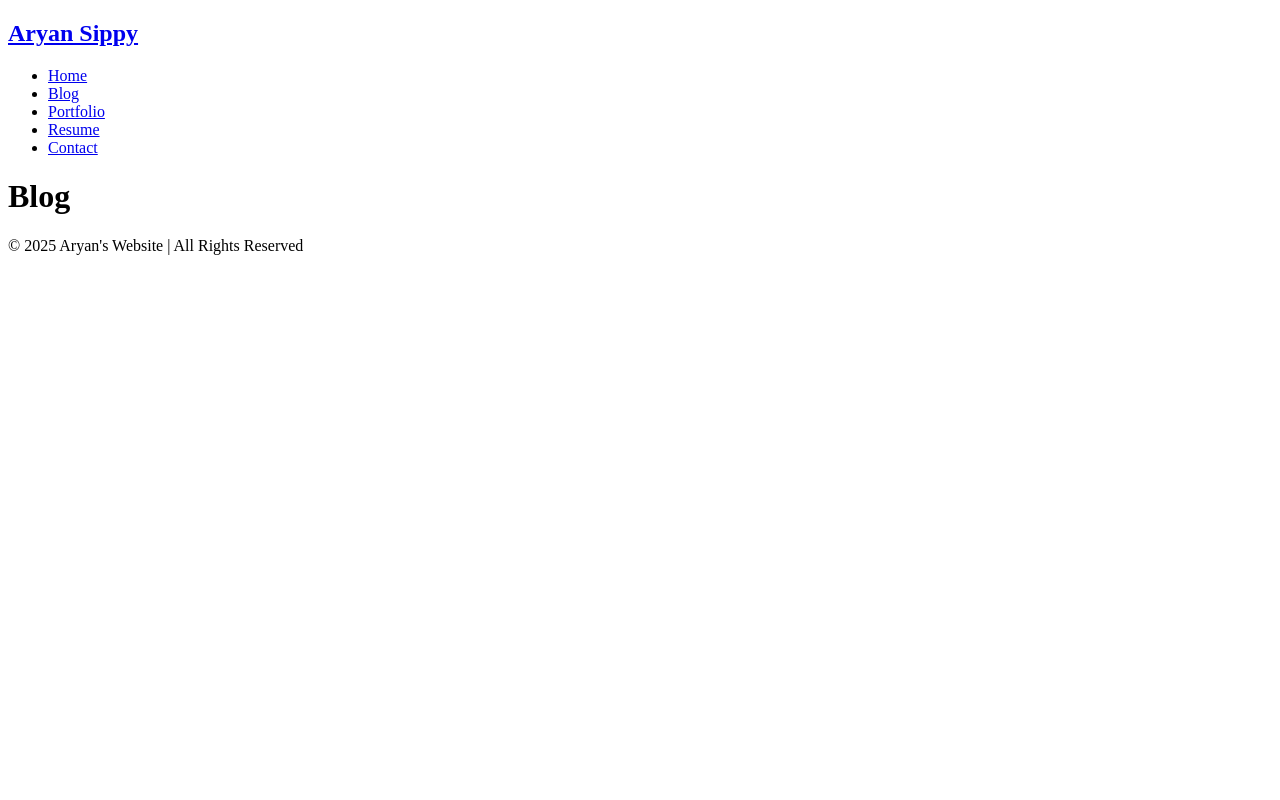
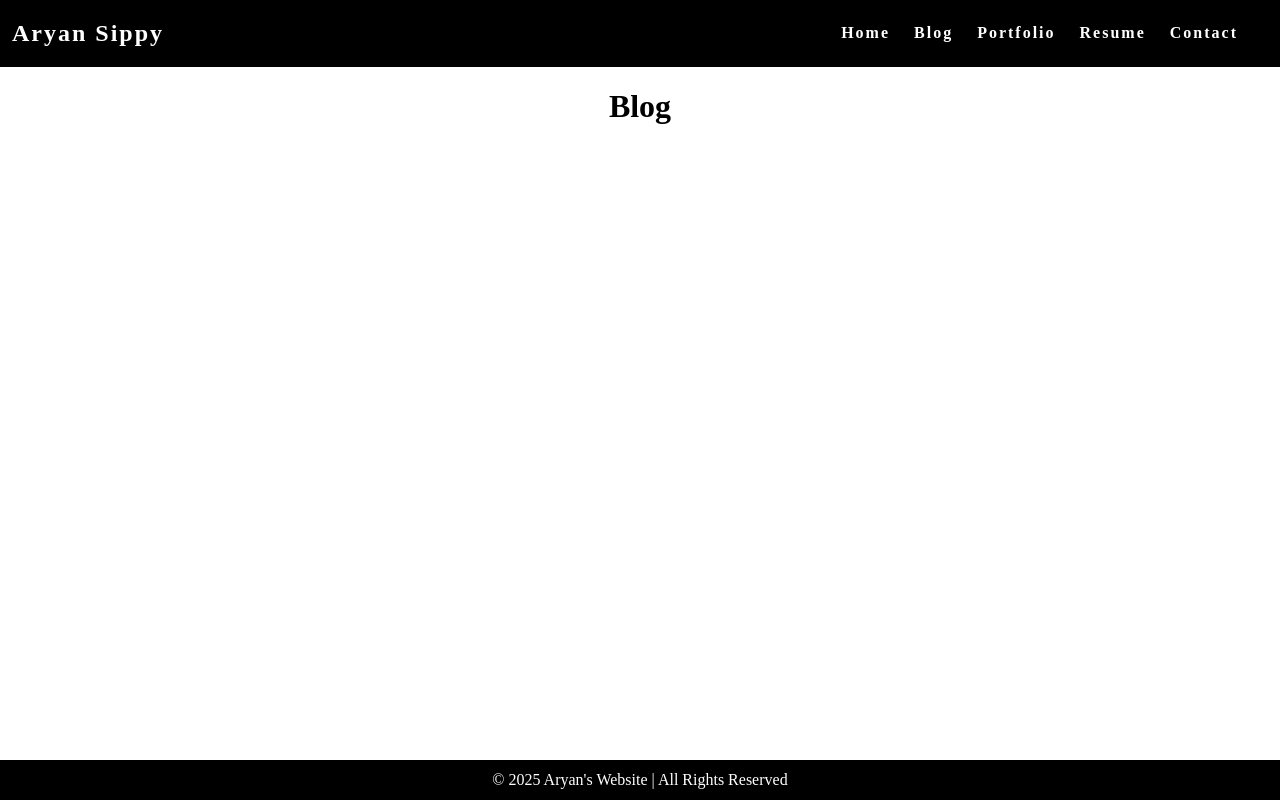
Before and after one commit to Ay-355/Ay-355.github.io, a plain HTML site: page blog.html in a window 1280 px wide. Drawn offline with Linux system fonts and the light colour scheme.

Commit message:
feat: add css template

```diff
--- a/blog.html
+++ b/blog.html
@@ -2,6 +2,7 @@
 <html>
     <head>
         <title>Aryan's Blog</title>
+        <link rel="stylesheet" href="styles.css" />
     </head>
     <body>
         <nav class="navbar">
--- a/styles.css
+++ b/styles.css
@@ -0,0 +1,72 @@
+html {
+    height: 100%;
+}
+
+body {
+    background-color: white;
+    position: relative;
+    min-height: 100vh;
+    padding: 0;
+    margin: 0;
+}
+
+main {
+    padding: 0 20px 40px 20px;
+    display: flex;
+    flex-direction: column;
+    justify-content: center;
+    align-items: center;
+}
+
+/* CSS for navigation bar */
+
+.navbar {
+    position: -webkit-sticky;
+    position: sticky;
+    top: 0;
+    width: 100%;
+    height: 7%;
+    z-index: 10;
+
+    display: flex;
+    justify-content: space-between;
+    align-items: center;
+    text-align: center;
+
+    background-color: black;
+    color: white;
+    padding: 0px 0px;
+
+    /* Debug border */
+    /* border: solid red; */
+}
+
+.nav-list {
+    display: flex;
+    flex-direction: row;
+    position: relative;
+    right: 30px;
+    list-style: none;
+}
+
+.navbar a {
+    color: white;
+    font-weight: bold;
+    margin: 0 12px;
+    text-decoration: none;
+    letter-spacing: 2px;
+}
+
+/* CSS for page footer */
+
+.footer {
+    display: flex;
+    justify-content: center;
+    align-items: center;
+    background-color: black;
+    color: white;
+    position: absolute;
+    bottom: 0;
+    width: 100%;
+    height: 2.5rem;
+}
```
Also changed, not shown: contact.html (+1 -0 lines), index.html (+1 -0 lines), portfolio.html (+1 -0 lines), resume.html (+1 -0 lines).
